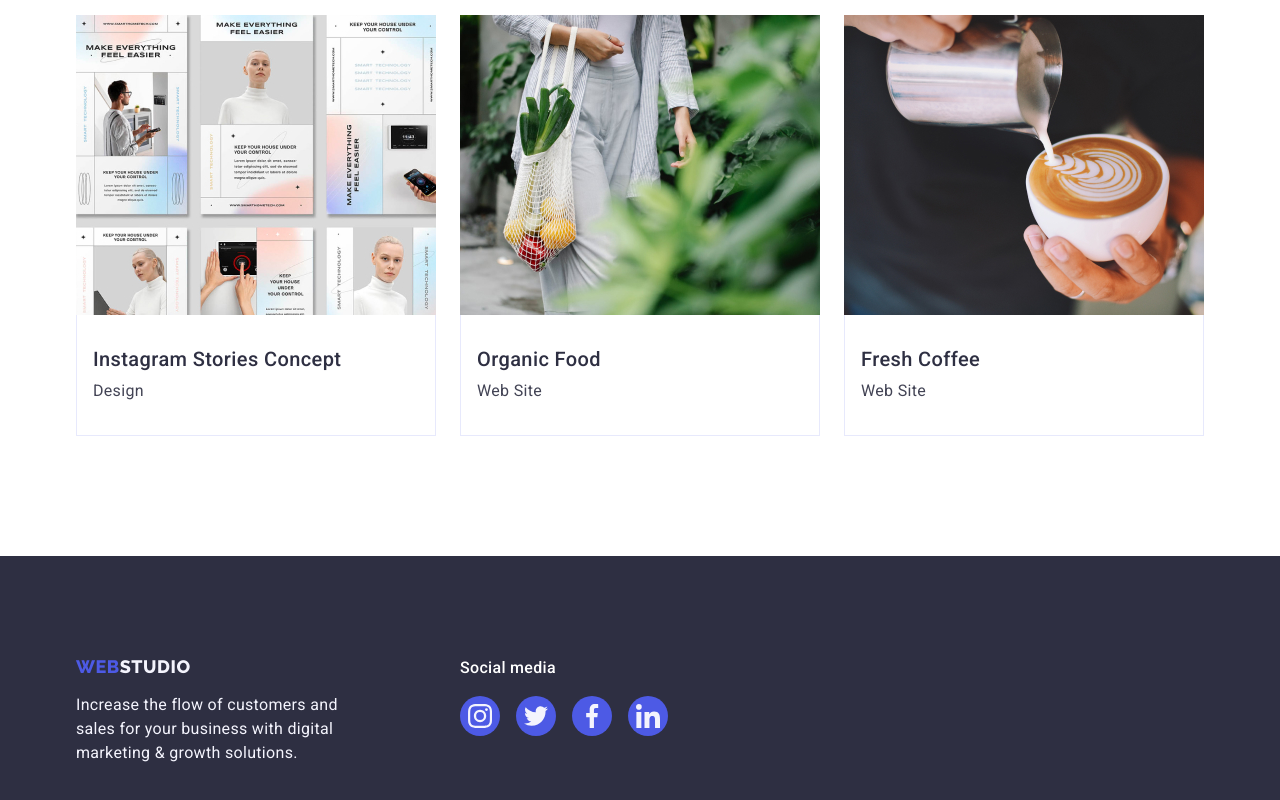
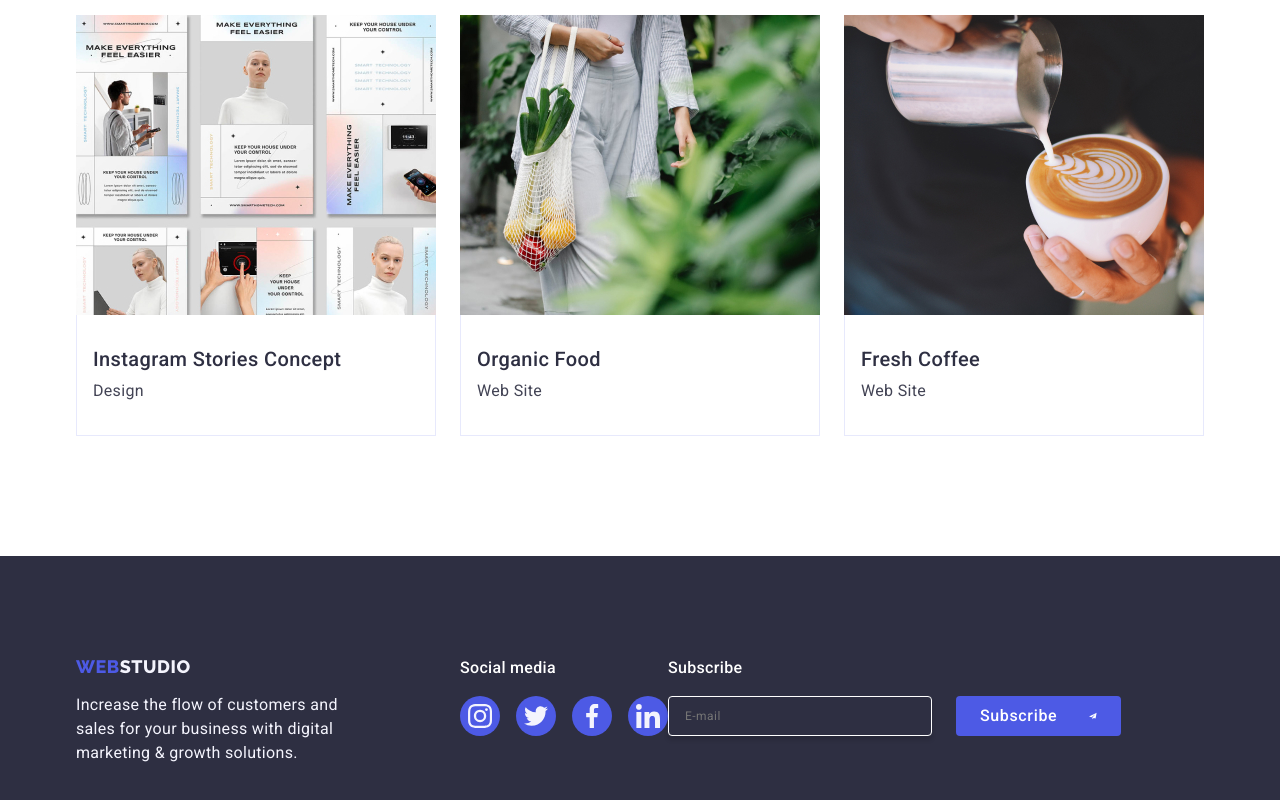
Before and after one commit to engelisart/goit-markup-hw-05, a plain HTML site: page portfolio.html in a window 1280 px wide. Shown: the part 1213-2013 px from the top of the page. Drawn offline with nearby package versions, Linux system fonts and the light colour scheme.

Commit message:
uptated footer portfolio

```diff
--- a/css/styles.css
+++ b/css/styles.css
@@ -779,7 +779,7 @@ img {
   letter-spacing: 0.04em;
 }
 .footer-btn-sub {
-  width: 165px;
+  min-width: 165px;
   height: 40px;
 
   display: flex;
--- a/portfolio.html
+++ b/portfolio.html
@@ -280,6 +280,26 @@
               </li>
             </ul>
         </div>
+        <!--Subscribe-->
+        <div class="footer-subscribe">
+          <p class="subscribe-paragraph">Subscribe</p>
+          <form class="subscribe-form">
+            <label class="footer-sub-label" for="user-email">
+              <input
+              class="footer-sub-input"
+              type="email"
+              id="user-email"
+              name="user-email"
+              placeholder="E-mail">
+            </label>
+            <button class="footer-btn-sub" type="submit">
+              Subscribe
+              <svg class="footer-sub-icon" width="24" height="24">
+                <use href="./images/icons.svg#icon-send"></use>
+              </svg>
+            </button>
+          </form>
+        </div>
       </div>
     </footer>
   </body>
```
Also changed, not shown: index.html (+1 -1 lines).
